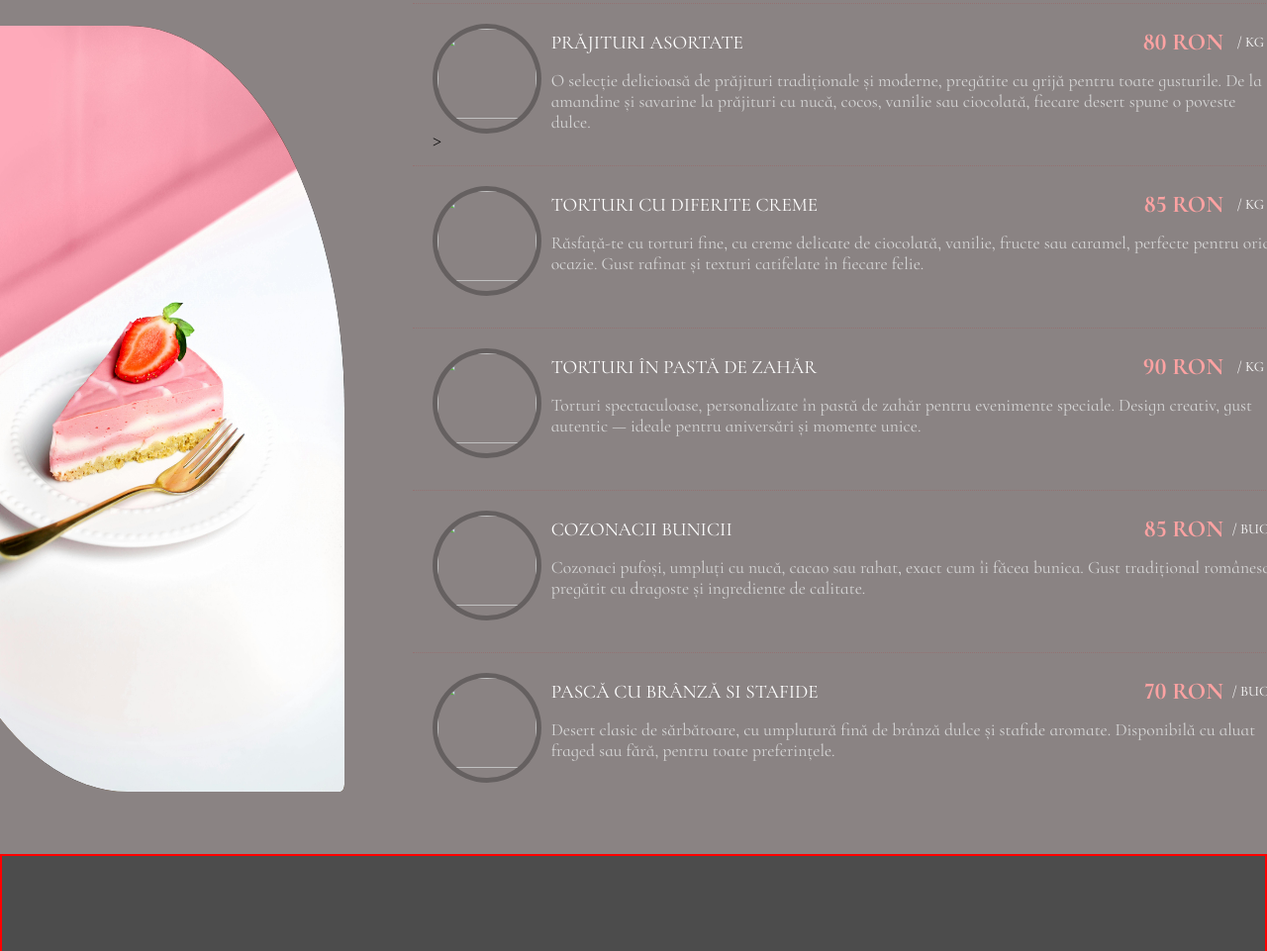
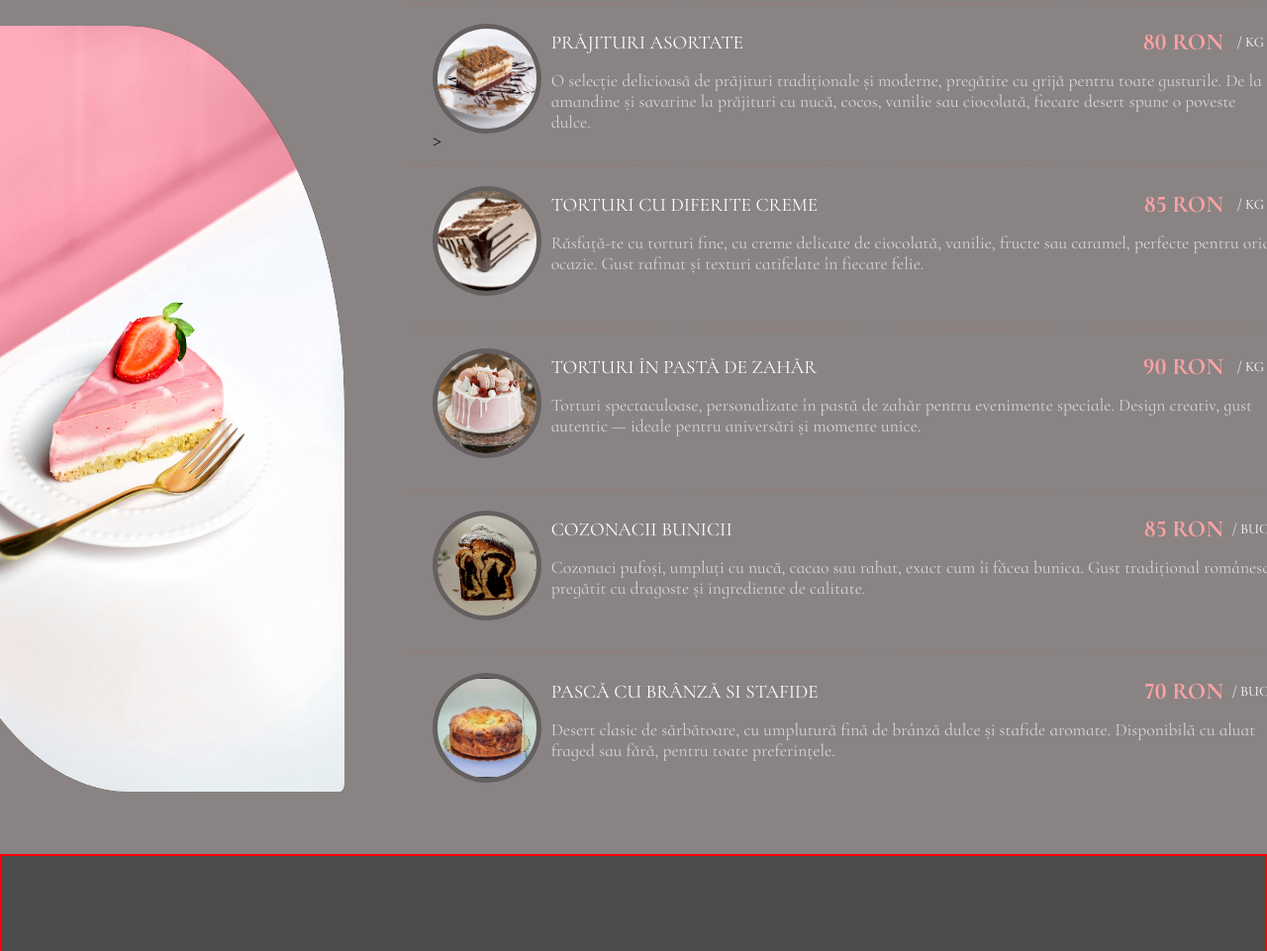
Before and after one commit to denis-mihai07/coco-cakes-demo, a plain HTML site: page index.html in a window 1280 px wide. Shown: the part 3233-4194 px from the top of the page at 99% size. Drawn offline with nearby package versions, Linux system fonts and the light colour scheme; the site is published under a folder, as on GitHub Pages, so addresses that start at the root find nothing; a web font is replaced by a local one.

Commit message:
poze facute

```diff
--- a/index.html
+++ b/index.html
@@ -371,7 +371,7 @@
 						<div id="prices_list">
 							<div class="prices_item">
 								<div class="prices_item_image">
-									<img src="/front_end/public/images/prajituri_asortate.jpg" />>
+									<img src="./front_end/public/images/prajituri_asortate.jpg" />>
 								</div>
 								<div class="prices_item_content">
 									<div class="prices_item_header">
@@ -391,7 +391,7 @@
 							</div>
 							<div class="prices_item">
 								<div class="prices_item_image">
-									<img src="/front_end/public/images/torturi_creme.jpg" />
+									<img src="./front_end/public/images/torturi_creme.jpg" />
 								</div>
 								<div class="prices_item_content">
 									<div class="prices_item_header">
@@ -411,7 +411,7 @@
 							</div>
 							<div class="prices_item">
 								<div class="prices_item_image">
-									<img src="/front_end/public/images/torturi_zahar.jpg" />
+									<img src="./front_end/public/images/torturi_zahar.jpg" />
 								</div>
 								<div class="prices_item_content">
 									<div class="prices_item_header">
@@ -431,7 +431,7 @@
 							</div>
 							<div class="prices_item">
 								<div class="prices_item_image">
-									<img src="/front_end/public/images/cozonac.jpg" />
+									<img src="./front_end/public/images/cozonac.jpg" />
 								</div>
 								<div class="prices_item_content">
 									<div class="prices_item_header">
@@ -450,7 +450,7 @@
 							</div>
 							<div class="prices_item">
 								<div class="prices_item_image">
-									<img src="/front_end/public/images/pasca.jpg" />
+									<img src="./front_end/public/images/pasca.jpg" />
 								</div>
 								<div class="prices_item_content">
 									<div class="prices_item_header">
```
